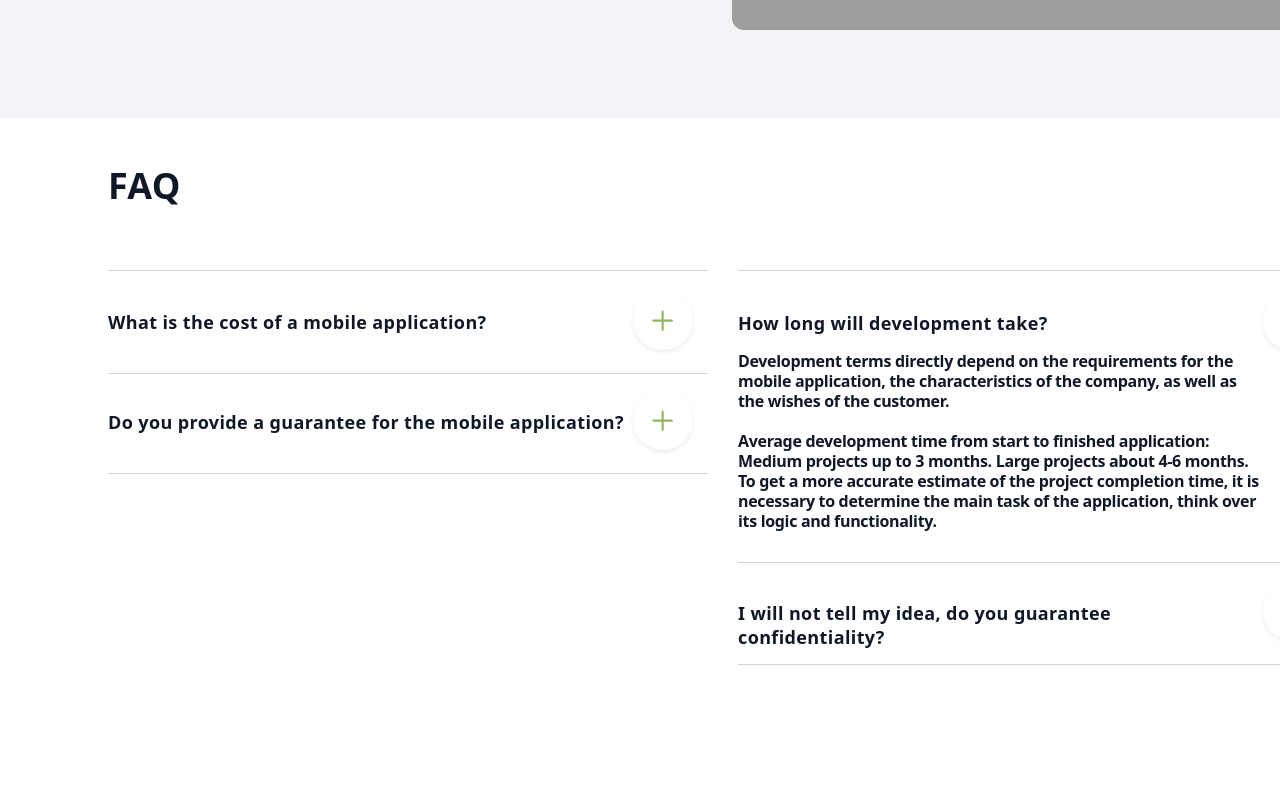
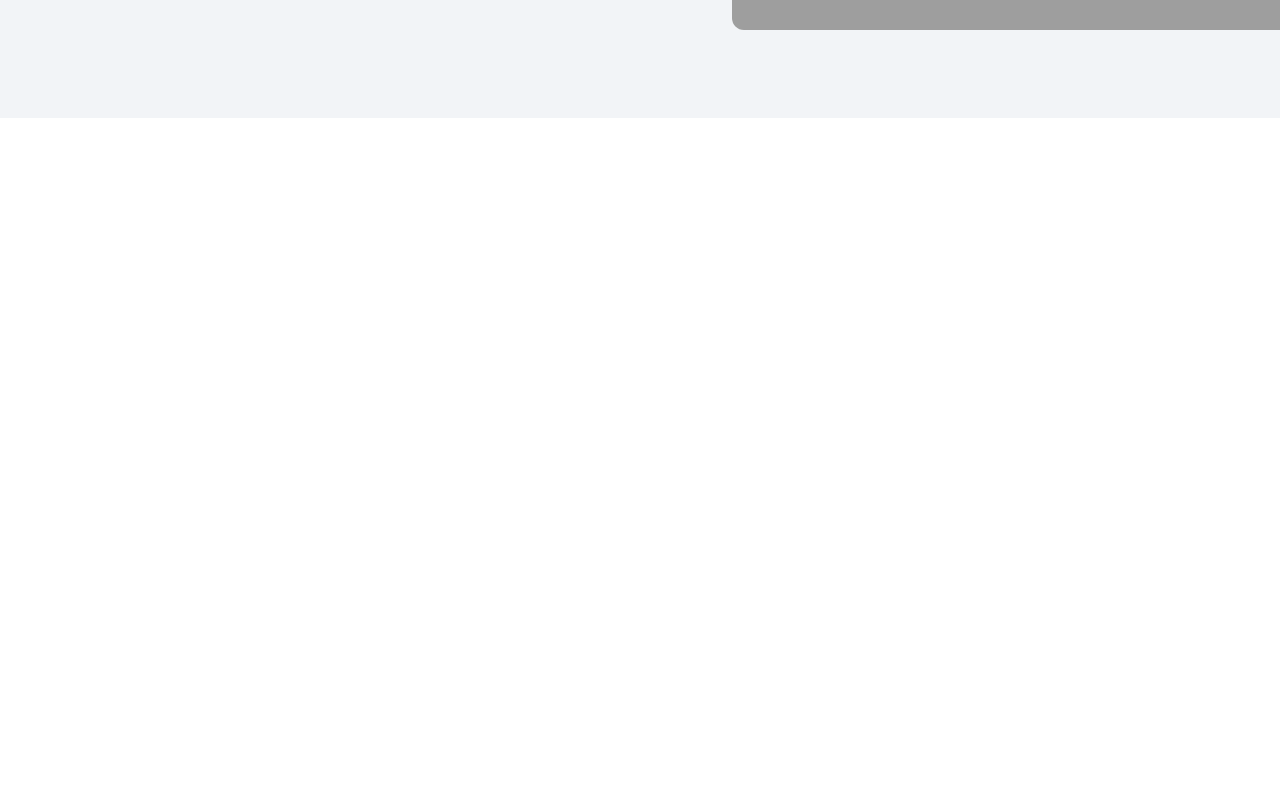
Before and after one commit to Medha0909/filesure, a Next.js app in the folder client/: page / in a window 1280 px wide. Shown: the part 3240-4040 px from the top of the page. Built offline with nearby package versions, Linux system fonts and the light colour scheme; grey boxes are pictures that could not be loaded.

Commit message:
Update globals.css

```diff
--- a/client/styles/globals.css
+++ b/client/styles/globals.css
@@ -149,7 +149,7 @@ padding: 80px 108px 80px 108px;
 gap: 40px;
 opacity: 0px;
 position: relative;
-top:1370px;
+top:2470px;
 
 }
 .s1{
```
